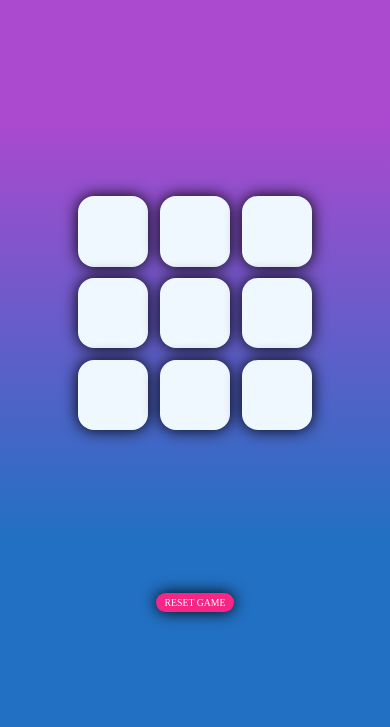
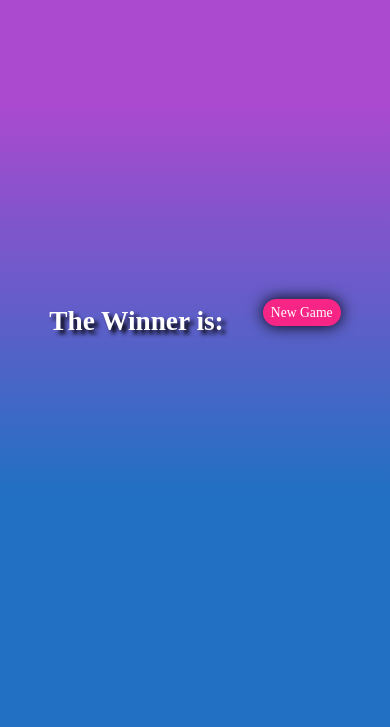
Before and after one commit to bharathp95/Tic-tac-toe-Game, a plain HTML site: page index.htm in a window 390 px wide. Shown: the part 117-844 px from the top of the page. Drawn offline with Linux system fonts and the light colour scheme.

Commit message:
Adjusted some font values and some vmin values to make the site more responsive.

```diff
--- a/style.css
+++ b/style.css
@@ -42,8 +42,8 @@ h1:hover{
 }
 
 h3{
-    display: inline;
-    font-size: 2rem;
+    display: block;
+    font-size: 7vmin;
     color: #ffffff;
     margin-top: 2rem;
     text-shadow: #000000 4px 4px 4px;
@@ -123,14 +123,14 @@ body{
 
 
 #new-btn{
-    height: 5vmin;
+    height: 7vmin;
     width: 20vmin;
-    margin-top: 2vmin;
+    margin-top: 4vmin;
     border: none;
     border-radius: 1rem;
     background-color: #f72585;
     color: #ffffff;
-    font-size: 2.5vmin;
+    font-size: 3.5vmin;
     font-family: 'Times New Roman', Times, serif;
     cursor: pointer;
     box-shadow: 0 0 1rem #000000;
@@ -153,5 +153,5 @@ body{
 }
 
 .hide{
-    display: none;
+    /* display: none; */
 }
```
